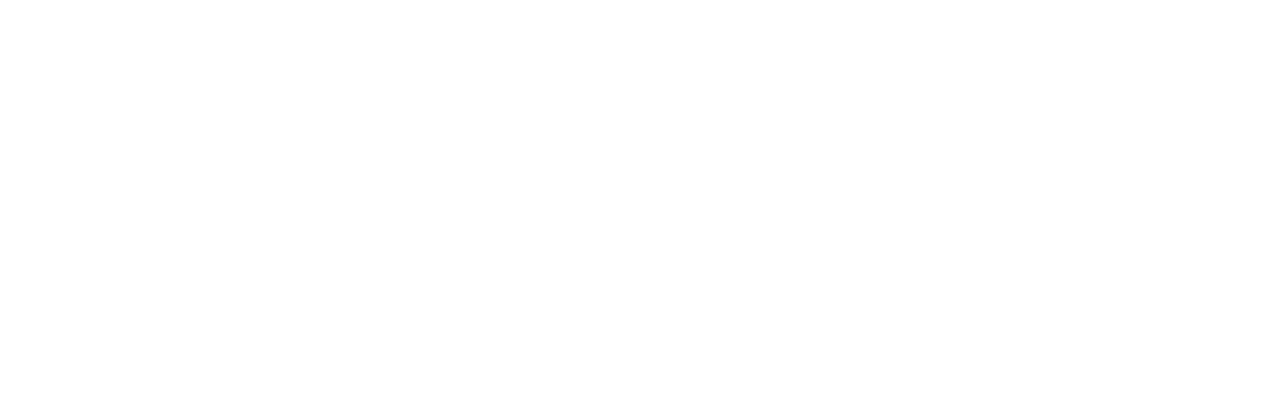
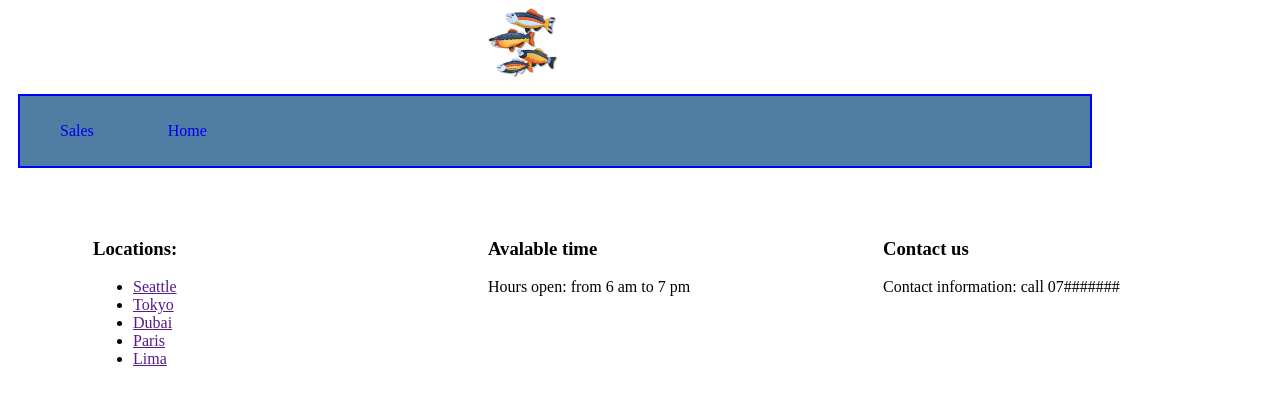
Before and after one commit to aseel-alsayeh/cookie-stand, a plain HTML site: page index.html in a window 1280 px wide. Drawn offline with Linux system fonts and the light colour scheme.

Commit message:
edit css

```diff
--- /dev/null
+++ b/css/style.css
@@ -0,0 +1,65 @@
+
+
+header nav img {
+    width:70px;
+    height: 70px;
+    margin:0px auto;
+    display: block;
+}
+
+/* header nav {
+    border:1px solid red;
+}
+
+header nav ul {
+    border: 1px solid green;
+    text-decoration: none;
+    display: inline-block;
+    line-height: 70px;
+}
+
+header nav ul li {
+    border: 1px solid blue;
+    display: inline-block;
+    line-height: 70 px;
+} */
+
+header nav ul {
+    display: inline-block;
+    height: 70px;
+    line-height: 70px;
+    width: 100%;
+    margin-left: 10px;
+    border: 2px solid blue;
+    background-color: rgb(79, 125, 163);
+    text-decoration: none;
+}
+header nav ul li {display:inline-block ;
+    height: 70px;
+    line-height: 120px;
+    margin-right: 70px;
+    margin-left: 70 px ;
+}
+
+header nav ul li a {
+   line-height: 70px;
+   position: relative;
+    bottom: 25px;
+    text-decoration: none;
+}
+header nav {
+    display: inline-block;
+    width:1030px;
+    height: 120 px;
+    margin-bottom: 25px;}
+
+    section {
+        padding-left: 75px ;
+    }
+
+    .s3 , .s1 , .s2{
+        width:300px;
+        float:left;
+        margin: 10px;
+
+    }
--- a/index.html
+++ b/index.html
@@ -0,0 +1,49 @@
+<!DOCTYPE html>
+<html lang="en">
+<head>
+    <meta charset="UTF-8">
+    <meta http-equiv="X-UA-Compatible" content="IE=edge">
+    <meta name="viewport" content="width=device-width, initial-scale=1.0">
+    <title>Document</title>
+    <link rel="stylesheet" href="css/style.css">
+</head>
+<body>
+    <header>
+        <nav>
+            <img src="img/fish logo.jpg" alt="">
+            <ul>
+                <li><a href="sales.html">Sales</a></li>
+            <li><a href="index.html">Home</a></li>
+        </ul>
+        </nav>
+
+    </header>
+
+    <main>
+        <section class="s1">
+            <h3>Locations:
+            </h3>
+            <ul>
+                <li><a href="">Seattle</a></li>
+                <li><a href="">Tokyo</a></li>
+                <li><a href="">Dubai</a></li>
+                <li><a href="">Paris</a></li>
+                <li><a href="">Lima</a></li>
+
+
+
+            </ul>
+
+        </section>
+        <section class="s2">
+            <h3>Avalable time </h3>
+            <p>Hours open: from 6 am to 7 pm </p>
+        </section>
+        <section class="s3">
+            <h3>Contact us</h3>
+            <p>Contact information: call 07#######</p>
+        </section>
+    </main>
+
+</body>
+</html>
```
Also changed, not shown: sales.html (+8 -1 lines), img/fish logo.jpg (added).
